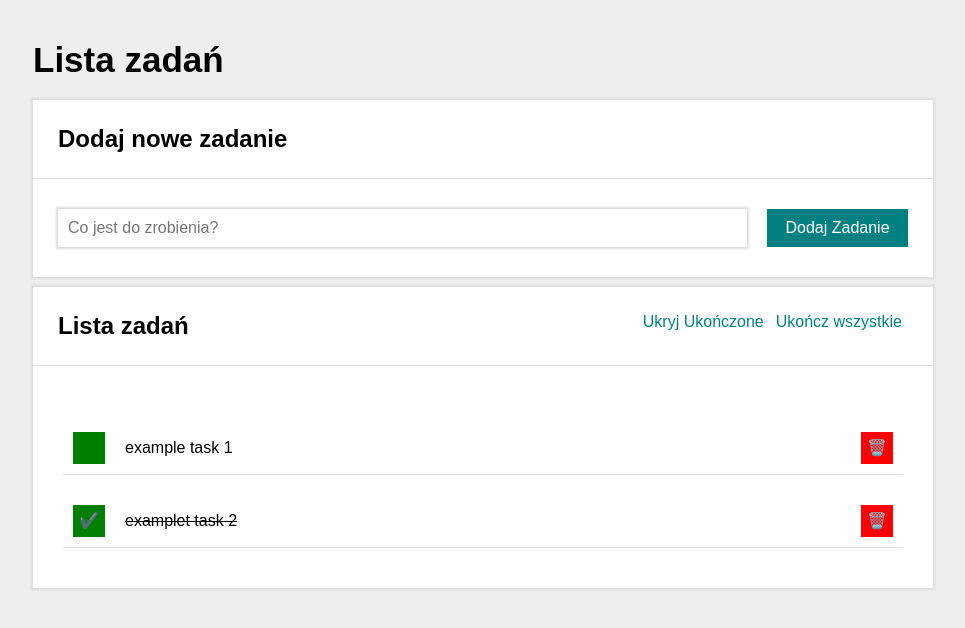
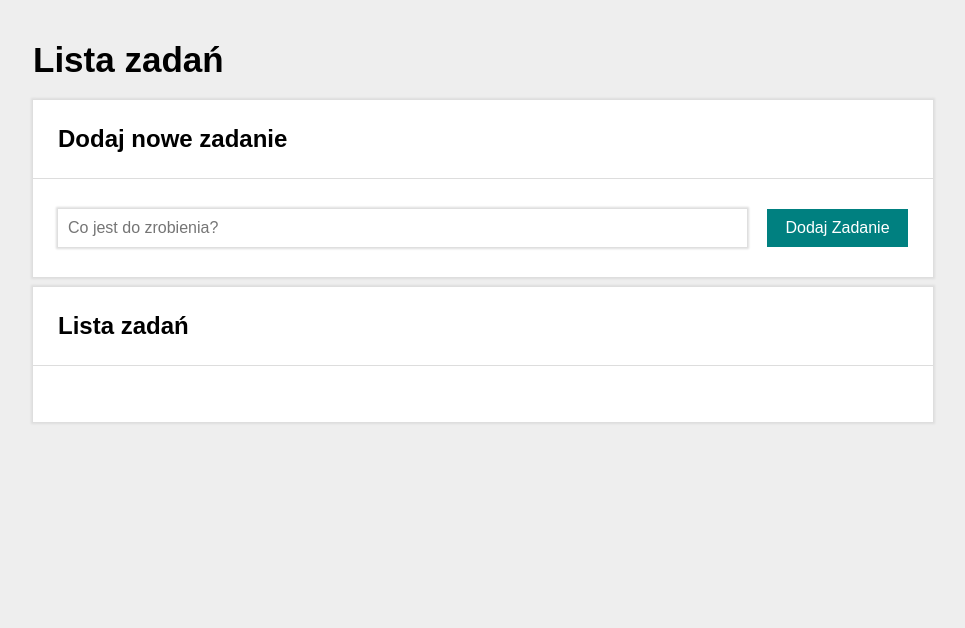
Before and after one commit to Pfeszler/To-do-list-React, a React (Create React App) app: page / in a window 1280 px wide. Shown: the top 628 px of the page, without its empty margins (157-1122 px from the left). Built offline with nearby package versions, Linux system fonts and the light colour scheme.

Commit message:
added input reset, removed example tasks

```diff
--- a/src/App.js
+++ b/src/App.js
@@ -20,11 +20,7 @@ function App() {
         setHideDone(hideDone => !hideDone)
     };
 
-    const [tasks, setTasks] = useState(
-        [
-            { id: 1, content: "example task 1", done: false },
-            { id: 2, content: "examplet task 2", done: true }
-        ]);
+    const [tasks, setTasks] = useState([]);
 
     const removeTask = (id) => {
         setTasks(tasks => tasks.filter(task => task.id !== id))
--- a/src/Form/index.js
+++ b/src/Form/index.js
@@ -8,6 +8,7 @@ const Form = ({addNewTask}) => {
 const onFormSubmit = (event) => {
     event.preventDefault();
     addNewTask(newTaskContent.trim());
+    setNewTaskContent("");
 }
 
     return (
```
